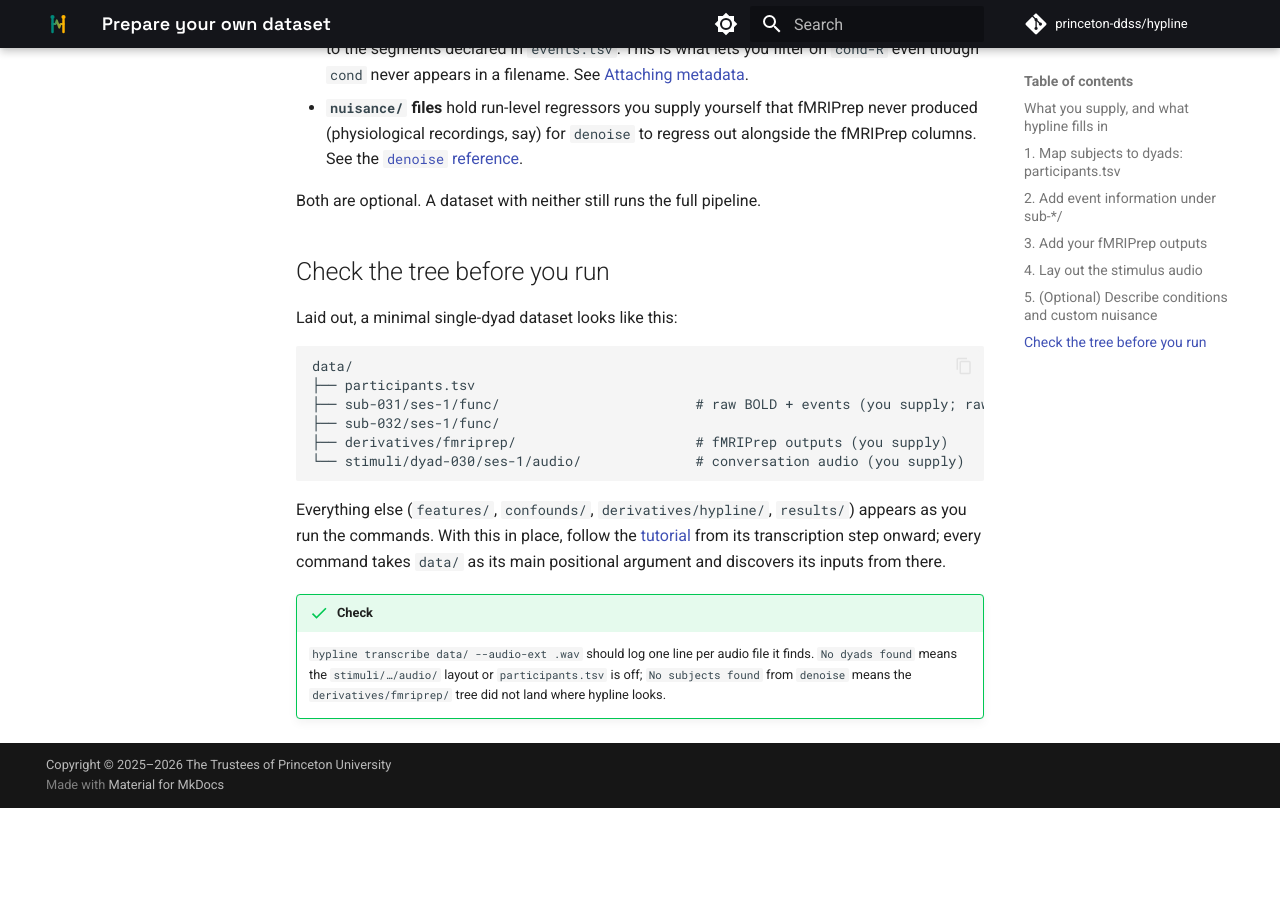
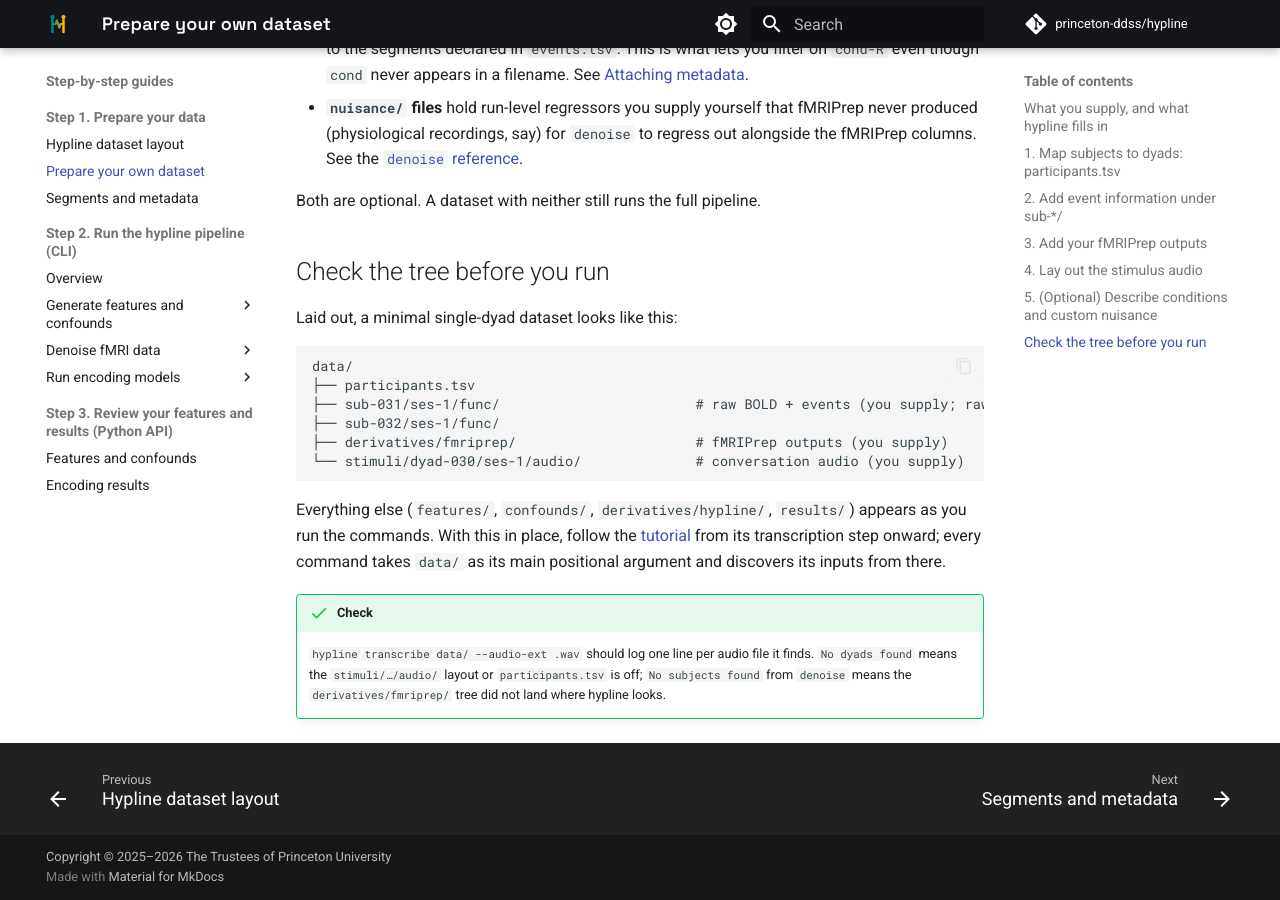
Before and after one commit to princeton-ddss/hypline, an MkDocs documentation site: the page built from docs/mkdocs/step-by-step/prepare-dataset.md, in a window 1280 px wide and 900 px high, scrolled down 2950 px. Built offline with MkDocs 1.6.1 and Material for MkDocs 9.7.7, drawn with Linux system fonts in a browser that asks for light colours; comment, search, counter and statistics services are not loaded; the version menu is left out; before the commit the page ends 3758 px from its top, so only the background shows below that; some of the changed lines change nothing that is shown.

Commit message:
Update tutorial links to new step-by-step structure

```diff
--- a/docs/mkdocs.yml
+++ b/docs/mkdocs.yml
@@ -83,22 +83,22 @@ nav:
     - Run the full pipeline on the example dataset: tutorials/walkthrough.md
   - Step-by-step guides:
     - Step 1. Prepare your data:
-      - Hypline dataset layout: data-prep/layout.md
-      - Prepare your own dataset: data-prep/prepare-dataset.md
-      - Segments and metadata: data-prep/segments.md
+      - Hypline dataset layout: step-by-step/layout.md
+      - Prepare your own dataset: step-by-step/prepare-dataset.md
+      - Segments and metadata: step-by-step/segments.md
     - Step 2. Run the hypline pipeline (CLI):
-      - Overview: how-to/overview.md
+      - Overview: step-by-step/overview.md
       - Generate features and confounds:
-        - hypline transcribe: how-to/transcribe.md
-        - hypline featuregen: how-to/featuregen.md
-        - hypline confoundgen: how-to/confoundgen.md
+        - hypline transcribe: step-by-step/transcribe.md
+        - hypline featuregen: step-by-step/featuregen.md
+        - hypline confoundgen: step-by-step/confoundgen.md
       - Denoise fMRI data:
-        - hypline denoise: how-to/denoise.md
+        - hypline denoise: step-by-step/denoise.md
       - Run encoding models:
-        - hypline encoding: how-to/encoding.md
+        - hypline encoding: step-by-step/encoding.md
     - Step 3. Review your features and results (Python API):
-      - Features and confounds: how-to/python-api.md
-      - Encoding results: how-to/encoding-results.md
+      - Features and confounds: step-by-step/python-api.md
+      - Encoding results: step-by-step/encoding-results.md
   - FAQ:
     - How the encoding model works: FAQ/how-encoding-works.md
     - Feature families: FAQ/feature-families.md
```
